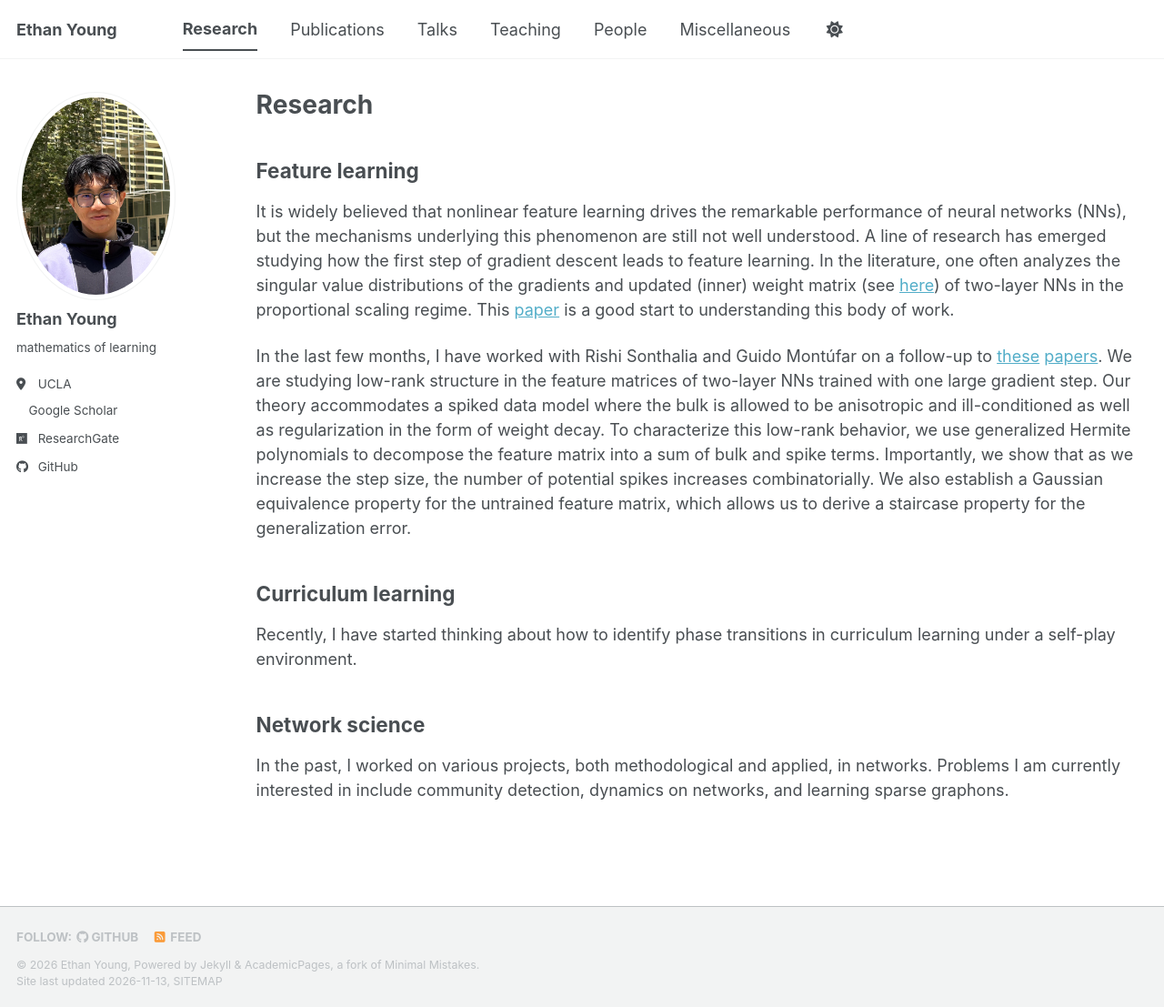
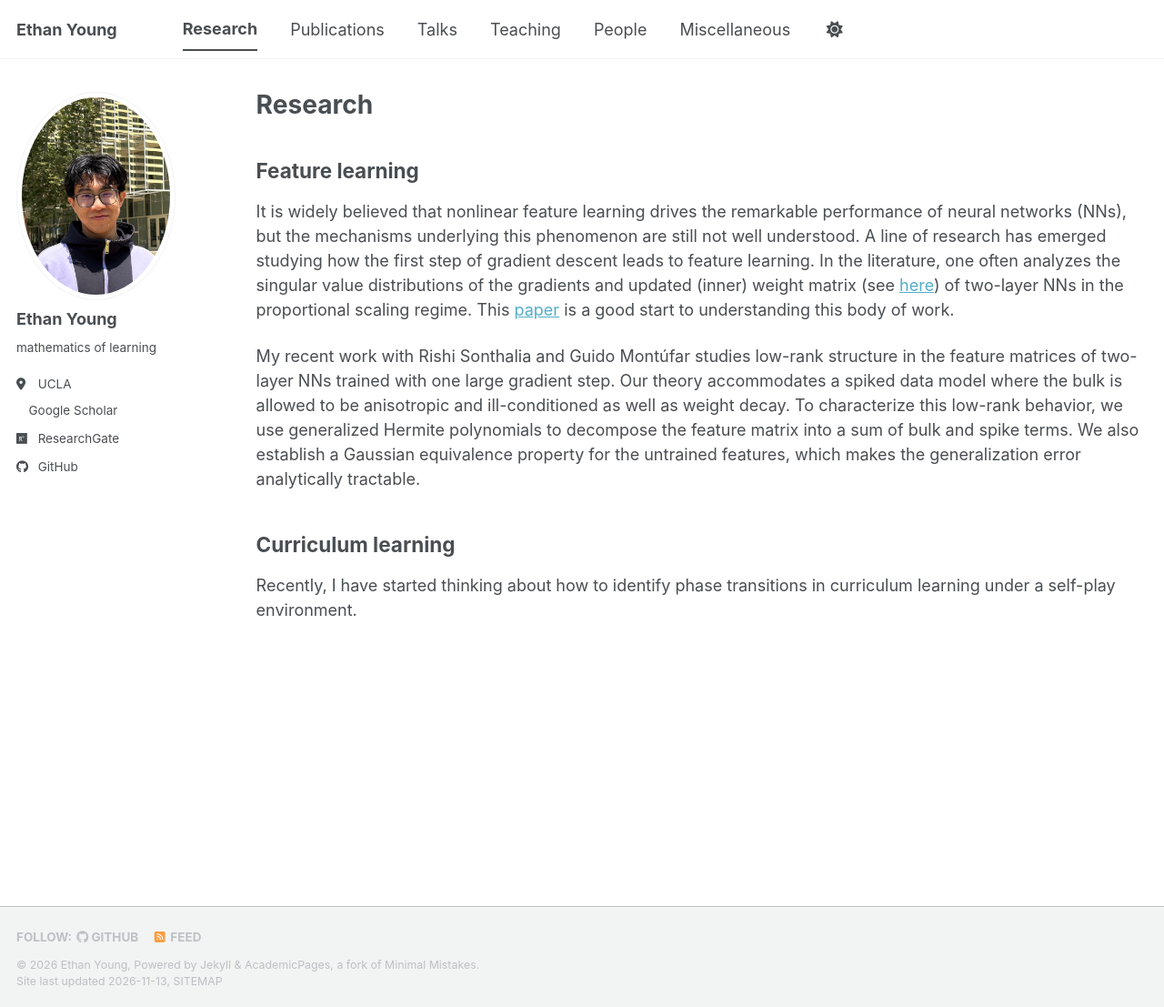
Before and after one commit to ethanjyoung/ethanjyoung.github.io, a Jekyll site: the page built from _pages/research.md, in a window 1280 px wide and 1107 px high. Shown: the whole window at 91% size. Built offline with Jekyll 4.4.1, drawn with Linux system fonts in a browser that asks for light colours; a style sheet for code colours, icons or effects is not loaded.

Commit message:
Update research.md

```diff
--- a/_pages/research.md
+++ b/_pages/research.md
@@ -8,10 +8,7 @@ author_profile: true
 ## Feature learning
 It is widely believed that nonlinear feature learning drives the remarkable performance of neural networks (NNs), but the mechanisms underlying this phenomenon are still not well understood. A line of research has emerged studying how the first step of gradient descent leads to feature learning. In the literature, one often analyzes the singular value distributions of the gradients and updated (inner) weight matrix (see [here](https://arxiv.org/abs/2011.14522)) of two-layer NNs in the proportional scaling regime. This [paper](https://arxiv.org/abs/2205.01445) is a good start to understanding this body of work.
 
-In the last few months, I have worked with Rishi Sonthalia and Guido Montúfar on a follow-up to [these](https://arxiv.org/abs/2310.07891) [papers](https://arxiv.org/abs/2510.01303). We are studying low-rank structure in the feature matrices of two-layer NNs trained with one large gradient step. Our theory accommodates a spiked data model where the bulk is allowed to be anisotropic and ill-conditioned as well as regularization in the form of weight decay. To characterize this low-rank behavior, we use generalized Hermite polynomials to decompose the feature matrix into a sum of bulk and spike terms. Importantly, we show that as we increase the step size, the number of potential spikes increases combinatorially. We also establish a Gaussian equivalence property for the untrained feature matrix, which allows us to derive a staircase property for the generalization error.
+My recent work with Rishi Sonthalia and Guido Montúfar studies low-rank structure in the feature matrices of two-layer NNs trained with one large gradient step. Our theory accommodates a spiked data model where the bulk is allowed to be anisotropic and ill-conditioned as well as weight decay. To characterize this low-rank behavior, we use generalized Hermite polynomials to decompose the feature matrix into a sum of bulk and spike terms. We also establish a Gaussian equivalence property for the untrained features, which makes the generalization error analytically tractable.
 
 ## Curriculum learning
 Recently, I have started thinking about how to identify phase transitions in curriculum learning under a self-play environment.
-
-## Network science
-In the past, I worked on various projects, both methodological and applied, in networks. Problems I am currently interested in include community detection, dynamics on networks, and learning sparse graphons.
```
